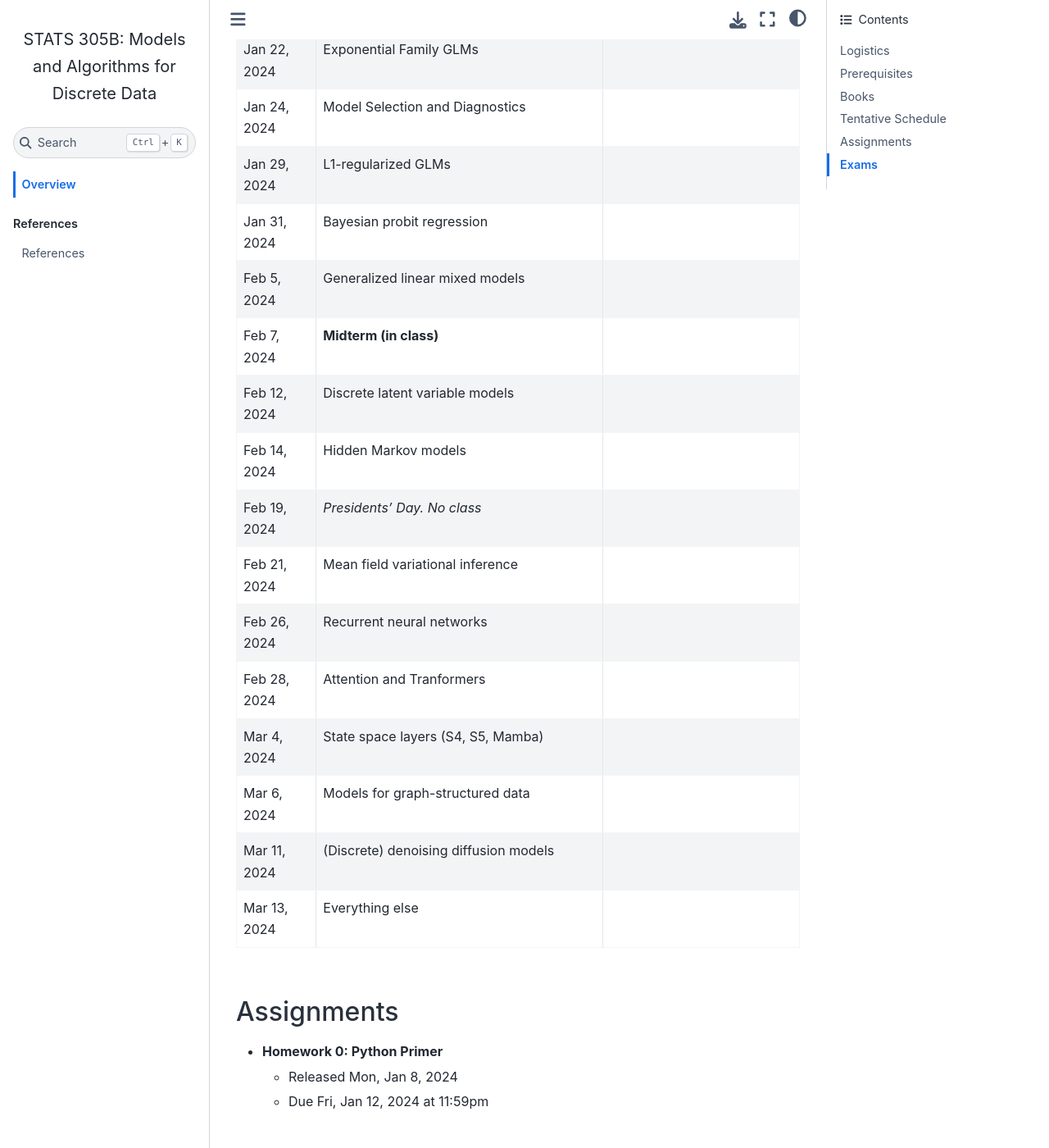
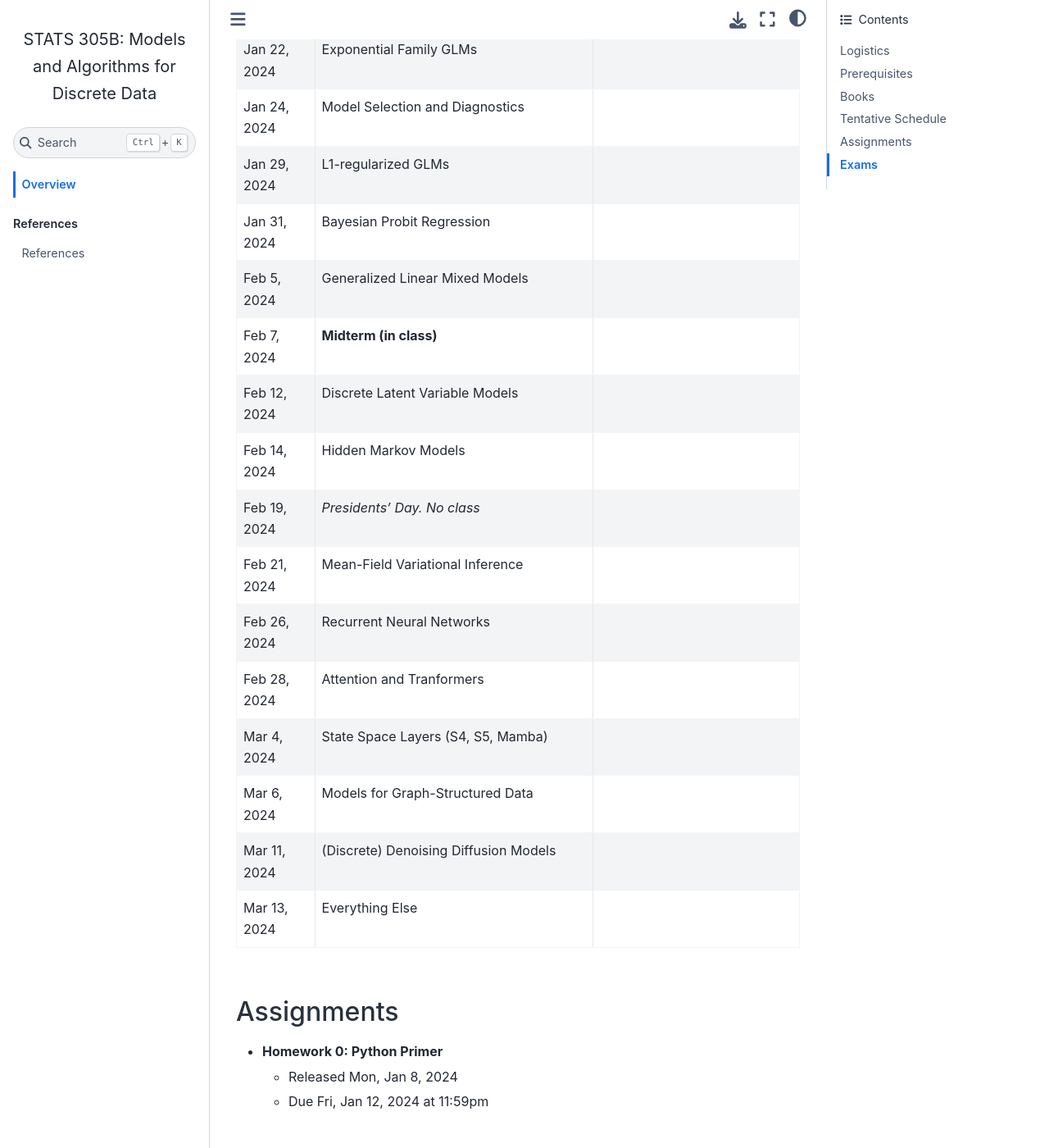
Before and after one commit to slinderman/stats305b, a Jupyter Book: the page built from index.md, in a window 1280 px wide and 1400 px high, scrolled down 1399 px. Shown: the whole window at 82% size. Built offline with Jupyter Book 1.0.4 settings and Sphinx 7.4.7 and the Sphinx Book theme 1.1.4, drawn with Linux system fonts in a browser that asks for light colours; pages that are not in the unit, such as notebooks, are missing from menus; cross-references to code outside the pages are shown as plain code; part of the change alters nothing that is shown; some of the changed text lies outside the part shown.

```diff
--- a/index.md
+++ b/index.md
@@ -24,26 +24,26 @@ We will draw from a couple of sources that are freely available online:
 
 | Date         | Topic                                  | Reading |
 | ------------ | -------------------------------------- | ------- |
-| Jan  8, 2024 | Discrete Distributions and the Basics of Statistical Inference | {cite:p}`agresti2002categorical` Ch 1.        |
-| Jan 10, 2024 | Logistic Regression                    |         |
+| Jan  8, 2024 | Discrete Distributions and the Basics of Statistical Inference | {cite:p}`agresti2002categorical` Ch. 1        |
+| Jan 10, 2024 | Contingency Tables                     |  {cite:p}`agresti2002categorical` Ch. 2-3       |
 | Jan 15, 2024 | _MLK Day. No class_                    |         |
-| Jan 17, 2024 | Logistic Regression II                 |         |
+| Jan 17, 2024 | Logistic Regression                    |         |
 | Jan 22, 2024 | Exponential Family GLMs                |         |
 | Jan 24, 2024 | Model Selection and Diagnostics        |         |
 | Jan 29, 2024 | L1-regularized GLMs                    |         |
-| Jan 31, 2024 | Bayesian probit regression             |         |
-| Feb  5, 2024 | Generalized linear mixed models        |         |
+| Jan 31, 2024 | Bayesian Probit Regression             |         |
+| Feb  5, 2024 | Generalized Linear Mixed Models        |         |
 | Feb  7, 2024 | **Midterm (in class)**                 |         |
-| Feb 12, 2024 | Discrete latent variable models        |         |
-| Feb 14, 2024 | Hidden Markov models                   |         |
+| Feb 12, 2024 | Discrete Latent Variable Models        |         |
+| Feb 14, 2024 | Hidden Markov Models                   |         |
 | Feb 19, 2024 | _Presidents' Day. No class_            |         |
-| Feb 21, 2024 | Mean field variational inference       |         |
-| Feb 26, 2024 | Recurrent neural networks              |         |
+| Feb 21, 2024 | Mean-Field Variational Inference       |         |
+| Feb 26, 2024 | Recurrent Neural Networks              |         |
 | Feb 28, 2024 | Attention and Tranformers              |         |
-| Mar  4, 2024 | State space layers (S4, S5, Mamba)     |         |
-| Mar  6, 2024 | Models for graph-structured data       |         |
-| Mar 11, 2024 | (Discrete) denoising diffusion models  |         |
-| Mar 13, 2024 | Everything else                        |         |
+| Mar  4, 2024 | State Space Layers (S4, S5, Mamba)     |         |
+| Mar  6, 2024 | Models for Graph-Structured Data       |         |
+| Mar 11, 2024 | (Discrete) Denoising Diffusion Models  |         |
+| Mar 13, 2024 | Everything Else                        |         |
 
 ## Assignments
 - **Homework 0: Python Primer**
```
